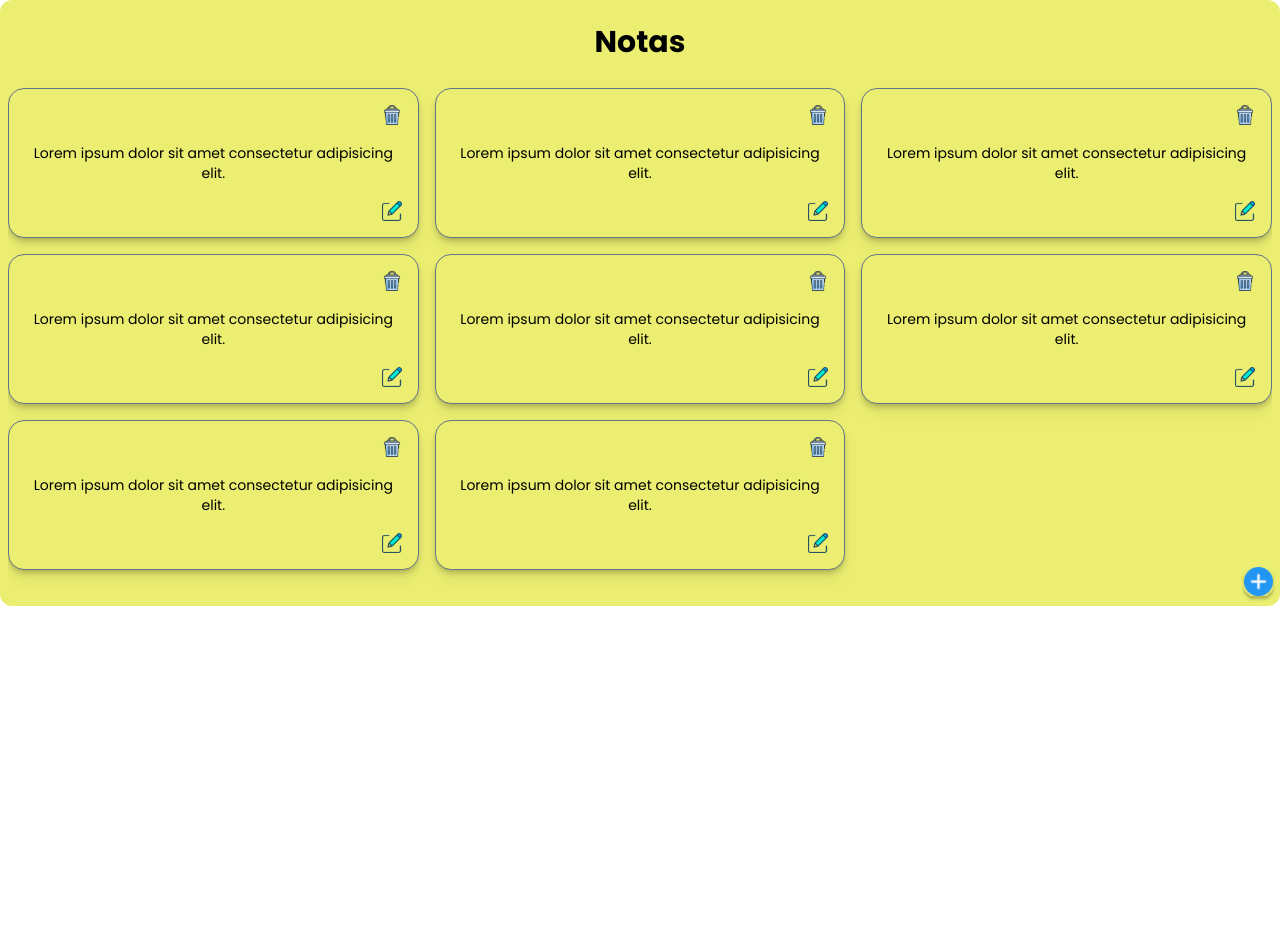
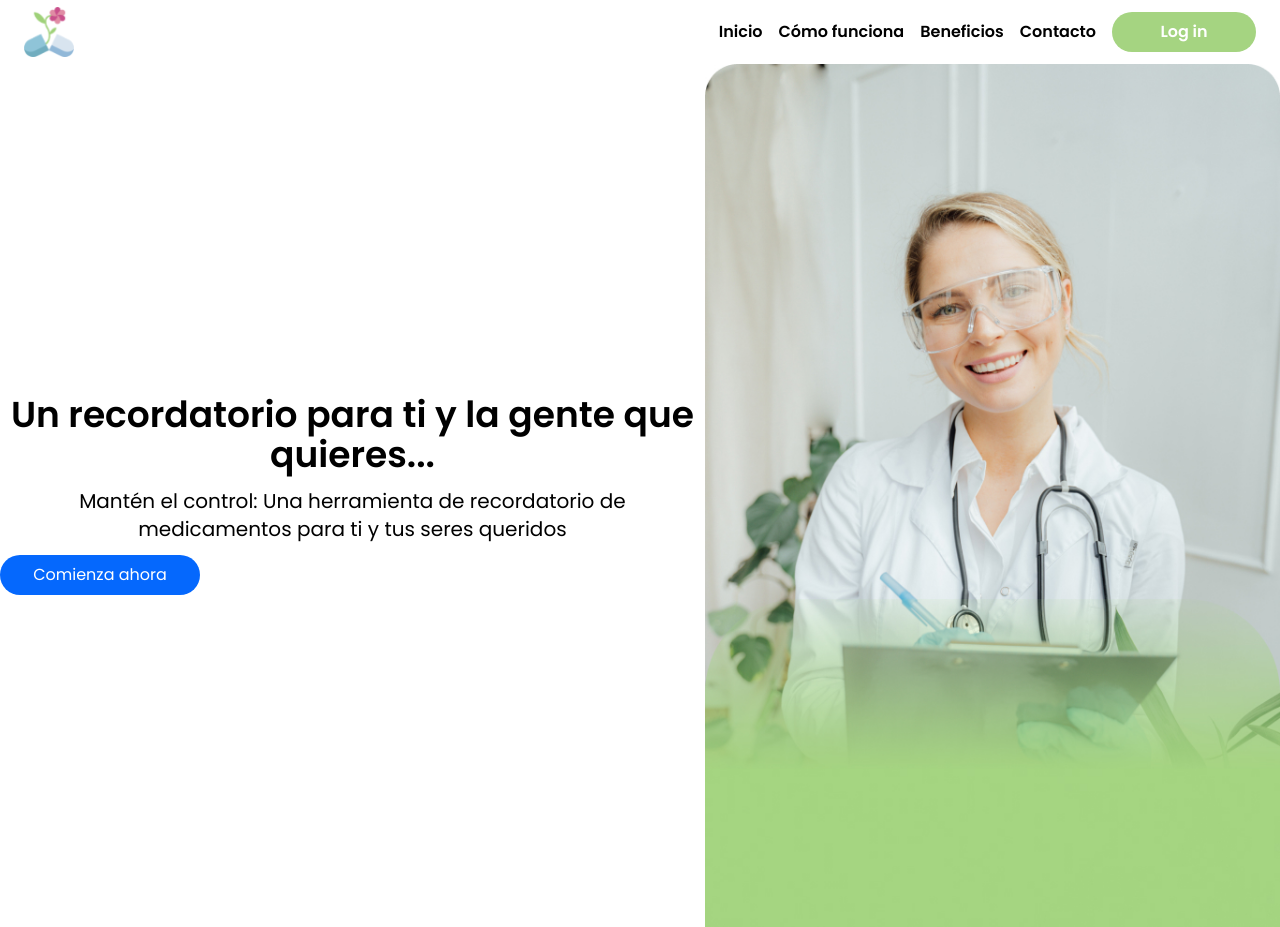
Before and after one commit to No-Country/c12-08-m-php-react, a Next.js app in the folder frontend/: page / in a window 1280 px wide. Before the commit the page ends 800 px from the top, so only its background shows below. Built offline with nearby package versions, Linux system fonts and the light colour scheme.

Commit message:
delete note from index

```diff
--- a/frontend/app/page.tsx
+++ b/frontend/app/page.tsx
@@ -1,13 +1,11 @@
 import { LandingNavbar, LandingShowcase } from '@/components';
-import Notes from '@/components/Notes/Notes';
 
 export default function Landing() {
   return (
     <>
       <header>
-        <Notes />
-        {/* <LandingNavbar />
-        <LandingShowcase /> */}
+        <LandingNavbar />
+        <LandingShowcase />
       </header>
     </>
   );
```
